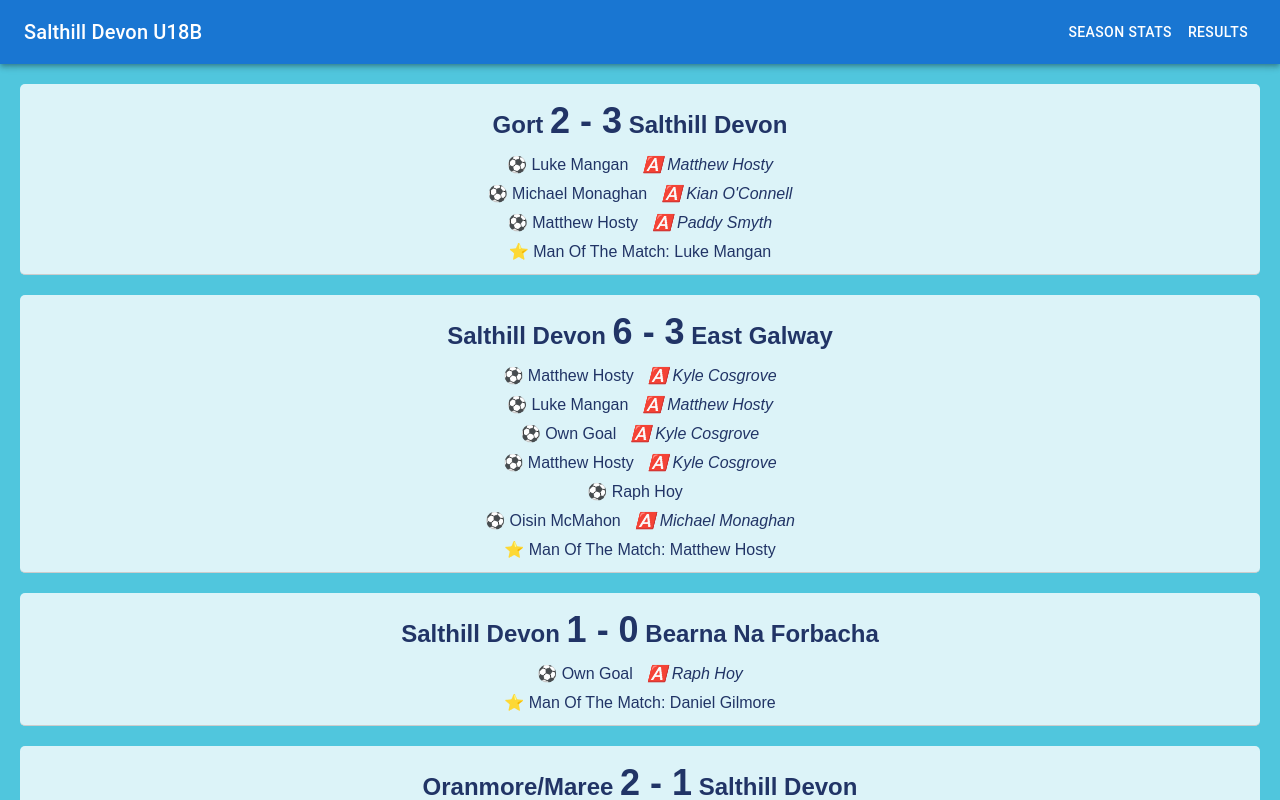
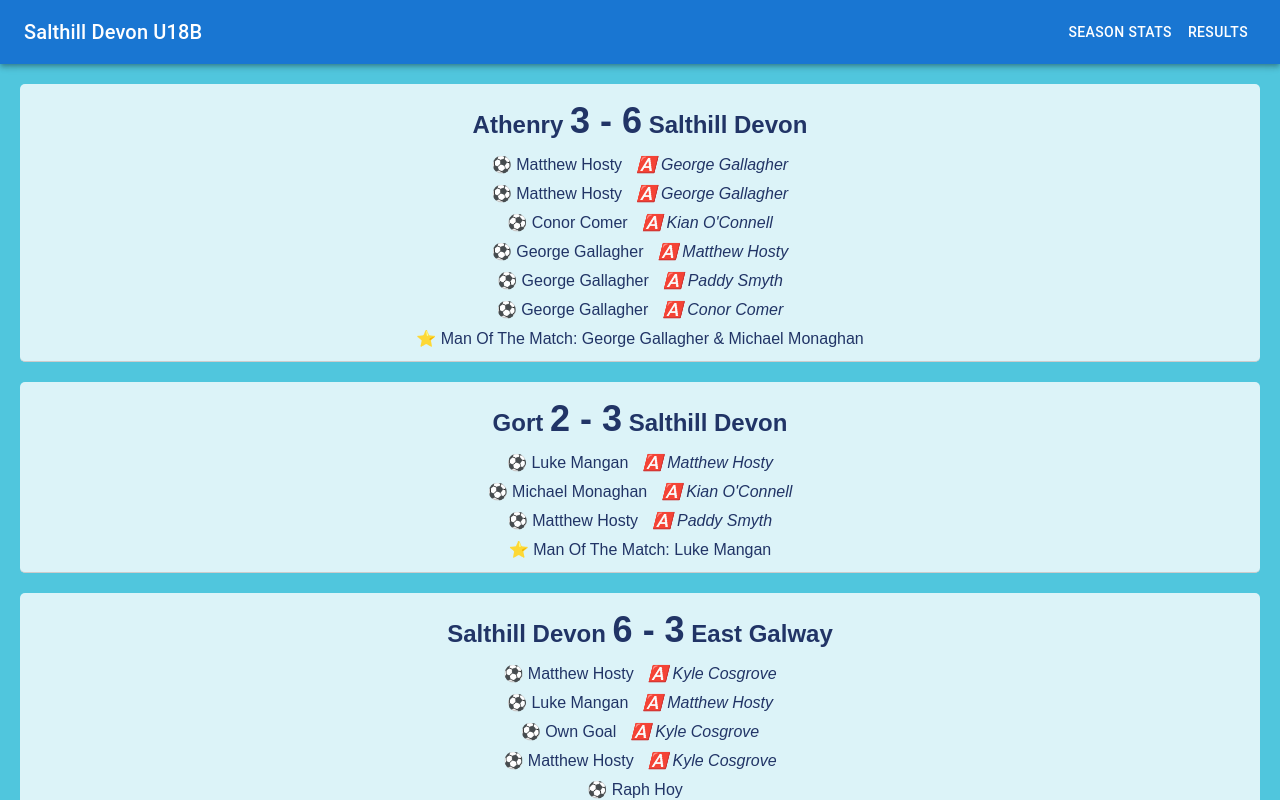
Before and after one commit to conorkelly86/sdfc-18b, a Next.js app: page /results in a window 1280 px wide. Shown: the top 800 px of the page. Built offline with nearby package versions, Linux system fonts and the light colour scheme.

Commit message:
v Athenry Div1/2 Cup

```diff
--- a/app/data/results.json
+++ b/app/data/results.json
@@ -95,5 +95,20 @@
       { "name": "Matthew Hosty", "team": "home", "assist": "Paddy Smyth" }
     ],
     "motm": "Luke Mangan"
+  },
+  {
+    "gameWeek": 9,
+    "homeTeam": "Athenry",
+    "awayTeam": "Salthill Devon",
+    "score": "3 - 6",
+    "goalScorers": [
+      { "name": "Matthew Hosty", "team": "away", "assist": "George Gallagher" },
+      { "name": "Matthew Hosty", "team": "away", "assist": "George Gallagher" },
+      { "name": "Conor Comer", "team": "away", "assist": "Kian O'Connell" },
+      { "name": "George Gallagher", "team": "away", "assist": "Matthew Hosty" },
+      { "name": "George Gallagher", "team": "away", "assist": "Paddy Smyth" },
+      { "name": "George Gallagher", "team": "away", "assist": "Conor Comer" }
+    ],
+    "motm": "George Gallagher & Michael Monaghan"
   }
 ]
--- a/app/results/page.tsx
+++ b/app/results/page.tsx
@@ -10,6 +10,12 @@ const Results: React.FC = () => {
     <>
       <Navbar />
       <div className="results-page">
+        <MatchDetails
+          homeTeam="Athenry"
+          awayTeam="Salthill Devon"
+          score="3 - 6"
+          gameWeek={9}
+        />
         <MatchDetails
           homeTeam="Gort"
           awayTeam="Salthill Devon"
```
Also changed, not shown: app/data/stats.json (+22 -22 lines).
